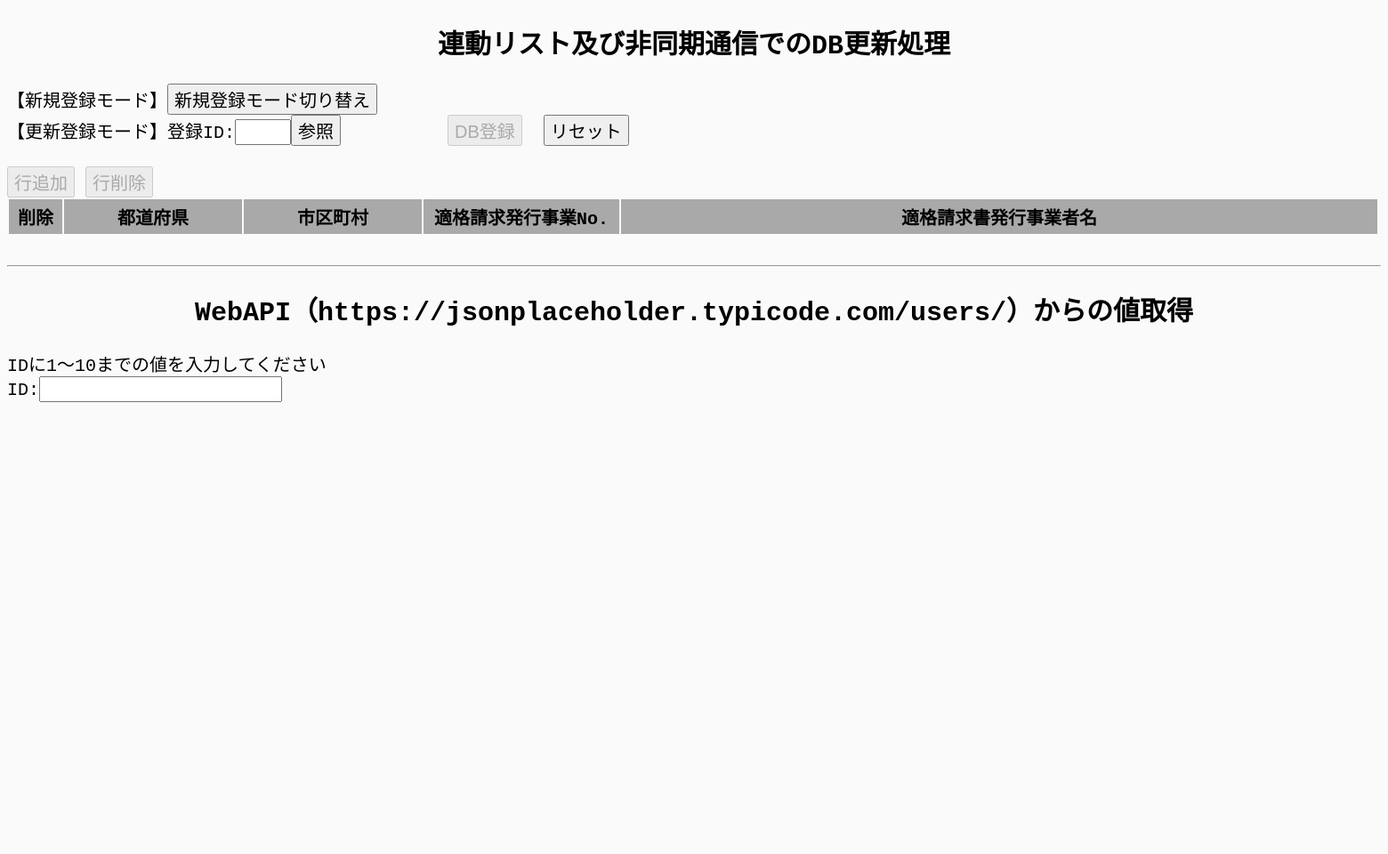
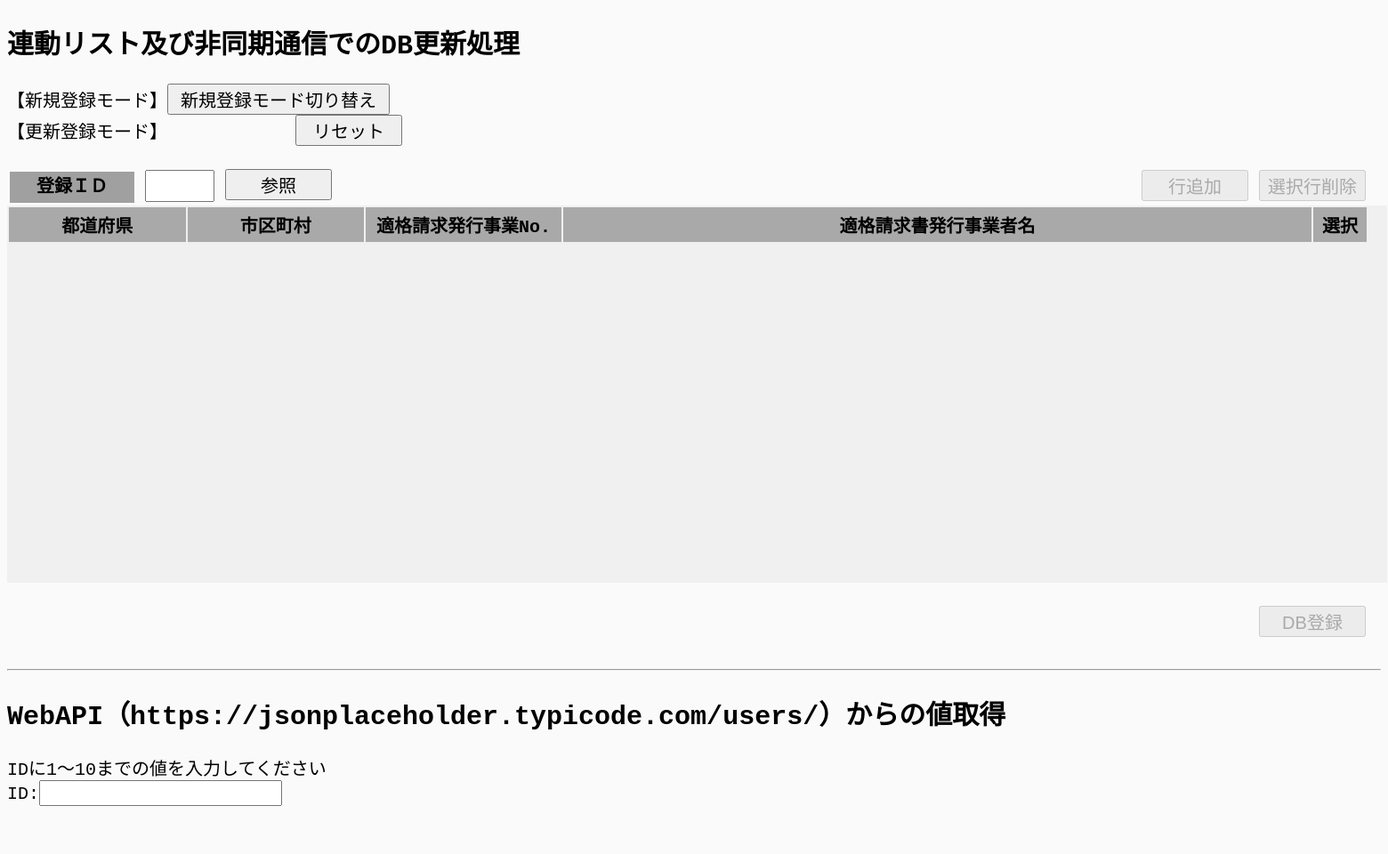
Before and after one commit to yusuke52/spaConfirm, a PHP site: page / in a window 1560 px wide. Shown: the whole page at 89% size. Before the commit the page ends 452 px from the top, so only its background shows below. Run offline with PHP 8.4, Linux system fonts and the light colour scheme; lists and menus that the app fills with data are empty.

Commit message:
適格請求書情報をDB更新機能に追加 レイアウト一部修正

```diff
--- a/index.html
+++ b/index.html
@@ -12,21 +12,37 @@
 
     <h2>連動リスト及び非同期通信でのDB更新処理</h2>
 
-    【新規登録モード】<button id="newRegist">新規登録モード切り替え</button><br>
-    【更新登録モード】登録ID:<input id="registID" type="number" style="width: 55px;" ></input><button id="dbSearch">参照</button>
+    【新規登録モード】<button id="newRegist" style="width: 250px;">新規登録モード切り替え</button><br>
+    【更新登録モード】
     &nbsp;&nbsp;&nbsp;&nbsp;&nbsp;&nbsp;&nbsp;&nbsp;
-    <button id="dbRegist">DB登録</button>&nbsp;&nbsp;<button id="reset">リセット</button><br>
+    &nbsp;&nbsp;<button id="reset">リセット</button><br>
     <br>
-    <button id="tableRowAdd">行追加</button>
-    <button id="tableRowDel">行削除</button><br>
+    <table>
+        <tr>
+            <td><label id="registIDTitle" style="width:140px; height:35px;font-weight:bold; text-align:center; display: inline-block; background-color: #A0A0A0;">登録ＩＤ</label>
+                <input id="registID" for="registIDTitle" type="number" style="width:70px; height:30px;"></input>
+                <button id="dbSearch">参照</button></td>
+            <td align="right"><button id="tableRowAdd">行追加</button>&nbsp;<button id="tableRowDel">選択行削除</button></td>
+        </tr>
+    </table>
 
+    <div class="table_box">
     <table id="sample-table">
-        <th style="width: 40px;">削除</th>
-        <th style="width: 180px;">都道府県</th>
-        <th style="width: 180px;">市区町村</th>
-        <th style="width: 200px;">適格請求発行事業No.</th>
-        <th style="width: 830px;">適格請求書発行事業者名</th>
+        <th class="sticky" style="width: 180px;">都道府県</th>
+        <th class="sticky" style="width: 180px;">市区町村</th>
+        <th class="sticky" style="width: 200px;">適格請求発行事業No.</th>
+        <th class="sticky" style="width: 830px;">適格請求書発行事業者名</th>
+        <th class="sticky" style="width: 40px;">選択</th>
     </table>
+    </div>
+    <br>
+    <table>
+        <tr>
+            <td align="right"><button id="dbRegist">DB登録</button></td>
+        </tr>
+    </table>
+
+
 
     <!-- 連動リスト原本（行追加時、リスト項目は以下の要素をコピーしたものを使用） -->
     <div hidden>
--- a/script/fetch_regist.php
+++ b/script/fetch_regist.php
@@ -34,14 +34,16 @@ try {
 	foreach(json_decode($raw) as $obj) {
 		$values .= $values!=='' ? ',' : '';
 		$rowNo = $obj->rowNo;
-		$values .= sprintf("(:registID%s,:rowNo%s,:prefecture%s,:city%s)", $rowNo, $rowNo, $rowNo, $rowNo);
+		$values .= sprintf("(:registID%s,:rowNo%s,:prefecture%s,:city%s,:tekikakuNo%s,:tekikakuName%s)", $rowNo, $rowNo, $rowNo, $rowNo, $rowNo, $rowNo);
 		$arr['registID'.$rowNo] = $registID;
 		$arr['rowNo'.$rowNo] = $obj->rowNo;
 		$arr['prefecture'.$rowNo] = $obj->prefecture;
 		$arr['city'.$rowNo] = $obj->city;
+		$arr['tekikakuNo'.$rowNo] = $obj->tekikakuNo;
+		$arr['tekikakuName'.$rowNo] = $obj->tekikakuName;
 	}
 
-	$stt = $db->prepare('insert into t_location (registID,rowNo,prefecture,city) values '.$values);
+	$stt = $db->prepare('insert into t_location (registID,rowNo,prefecture,city,tekikakuNo,tekikakuName) values '.$values);
 
 	//プレースホルダへ登録値のバインド
 	foreach($arr as $key => $value) $stt->bindValue(':'.$key, $value);
--- a/script/index.js
+++ b/script/index.js
@@ -69,17 +69,17 @@ const setCityListWithErrHandler = async (prefectureid, cityid) => {
 }
 
 //市区町村リスト取得メソッドのエラーハンドラ捕捉用ラッパーメソッド
-const setTekikaku = async (tekikakuCdElemId, tekikakuNameElemId) => {
+const setTekikaku = async (tekikakuNoElemId, tekikakuNameElemId) => {
 
     try{
-        let tekikakuCdElem = document.getElementById(tekikakuCdElemId);
+        let tekikakuNoElem = document.getElementById(tekikakuNoElemId);
         let tekikakuNameElem = document.getElementById(tekikakuNameElemId);
-        if (tekikakuCdElem.value.trim() == '') {
+        if (tekikakuNoElem.value.trim() == '') {
             tekikakuNameElem.innerText ='';
             return;
         }
 
-        let result = await common.getTekikaku(tekikakuCdElem.value);
+        let result = await common.getTekikaku(tekikakuNoElem.value);
 
         tekikakuNameElem.innerText = result.name;
 
@@ -96,27 +96,22 @@ const rowAdd = () => {
 
     //行追加
     const trElem = tableElem.tBodies[0].insertRow(-1);
-    //チェックボックス要素作成し、新規行へ追加
-    let cbElem = document.createElement("input");
-    cbElem.setAttribute('type','checkbox');
-    cbElem.id = 'selection'+listIndex;
-    cbElem.setAttribute('name','selection');
-    let cellElem = trElem.insertCell(0);
-    cellElem.setAttribute('align','center')
-    cellElem.appendChild(cbElem);
+    trElem.setAttribute('class', 'trDetail');
 
     //連動リスト原本（上位リスト）をコピーし、新規行へ追加
     let listElem = document.getElementById('prefectureMaster');
     let cloneListElem = listElem.cloneNode(true);
     cloneListElem.id = 'prefecture'+listIndex;
-    cellElem = trElem.insertCell(1);
+    let cellElem = trElem.insertCell(0);
+    cellElem.setAttribute('name','tdDetail');
     cellElem.appendChild(cloneListElem);
 
     //連動リスト原本（下位リスト）をコピーし、新規行へ追加
     listElem = document.getElementById('cityMaster');
     cloneListElem = listElem.cloneNode(true);
     cloneListElem.id = 'city'+listIndex;
-    cellElem = trElem.insertCell(2);
+    cellElem = trElem.insertCell(1);
+    cellElem.setAttribute('name','tdDetail');
     cellElem.appendChild(cloneListElem);
 
     //上位リストのonchangeイベントに、setCityList(エラー捕捉用)をバインド
@@ -126,27 +121,43 @@ const rowAdd = () => {
     let textElem = document.createElement("input");
     textElem.id = 'tekikakuNo'+listIndex;
     textElem.setAttribute('class', 'tekikakuNo');
-    cellElem = trElem.insertCell(3);
+    cellElem = trElem.insertCell(2);
+    cellElem.setAttribute('name','tdDetail');
     cellElem.appendChild(textElem);
 
     //ラベル要素作成し、適格請求書発行事業者名表示欄として新規行へ追加
     let labelElem = document.createElement("label");
     labelElem.id = 'tekikakuName'+listIndex;
     labelElem.setAttribute('class', 'tekikakuName');
-    cellElem = trElem.insertCell(4);
+    cellElem = trElem.insertCell(3);
+    cellElem.setAttribute('name','tdDetail');
     cellElem.appendChild(labelElem);
 
-    //上位リストのonchangeイベントに、setCityList(エラー捕捉用)をバインド
+    //onblurイベントに、setTekikakuをバインド
     document.getElementById('tekikakuNo'+listIndex).onblur = setTekikaku.bind(null, 'tekikakuNo'+listIndex, 'tekikakuName'+listIndex);
 
-    return {prefectureElemID:'prefecture'+listIndex, cityElemID:'city'+listIndex};
+    //チェックボックス要素作成し、新規行へ追加
+    let cbElem = document.createElement("input");
+    cbElem.setAttribute('type','checkbox');
+    cbElem.id = 'selection'+listIndex;
+    cbElem.setAttribute('name','selection');
+    cellElem = trElem.insertCell(4);
+    cellElem.setAttribute('name','tdDetail');
+    cellElem.setAttribute('align','center')
+    cellElem.appendChild(cbElem);
+
+    return {prefectureElemID:'prefecture'+listIndex,
+            cityElemID:'city'+listIndex,
+            tekikakuNoElemID:'tekikakuNo'+listIndex,
+            tekikakuNameElemID:'tekikakuName'+listIndex};
 
 }
 // 行追加ボタン押下時イベントリスナー
 document.getElementById('tableRowAdd').addEventListener('click', () => rowAdd());
 
 // 行削除ボタン押下時イベントリスナー
-document.getElementById('tableRowDel').addEventListener('click', () => {
+//document.getElementById('tableRowDel').addEventListener('click', () => {
+const rowDel = () => {
     //全行のリストボックス要素を取得
     const cbSelections = document.getElementsByName('selection');
     //チェックのついている行を削除
@@ -157,7 +168,10 @@ document.getElementById('tableRowDel').addEventListener('click', () => {
             elemTr.parentNode.deleteRow(elemTr.rowIndex);
         }
     }
-});
+}
+//行削除ボタン押下時イベントリスナー
+document.getElementById('tableRowDel').addEventListener('click', () => rowDel());
+
 
 //DB参照時メソッド
 const searchDB = async () => {
@@ -193,6 +207,8 @@ const searchDB = async () => {
             document.getElementById(result.prefectureElemID).value = data[i].prefecture;
             await setCityList(result.prefectureElemID, result.cityElemID);
             document.getElementById(result.cityElemID).value = data[i].city;
+            document.getElementById(result.tekikakuNoElemID).value = data[i].tekikakuNo;
+            document.getElementById(result.tekikakuNameElemID).innerText = data[i].tekikakuName;
         };
 
         //コントロールの入力可否設定
@@ -223,9 +239,11 @@ const registDB = async () => {
         for (let i = 1; i < rowElems.length; i++) {
             //対象行の各要素取得
             const tdElem = rowElems[i].children;
-            const chkboxElem = tdElem[0].children[0];
-            const prefectureElem = tdElem[1].children[0];
-            const cityElem = tdElem[2].children[0];
+            const prefectureElem = tdElem[0].children[0];
+            const cityElem = tdElem[1].children[0];
+            const tekikakuNoElem = tdElem[2].children[0];
+            const tekikakuNameElem = tdElem[3].children[0];
+            const chkboxElem = tdElem[4].children[0];
 
             //削除チェックボックスが選択されている行又は、上位リストが未選択の行は除外する。
             if (chkboxElem.checked) continue;
@@ -233,9 +251,22 @@ const registDB = async () => {
 
             //配列(tdArray)に、対象行の値を追加
             if (tdArray == null) {
-                tdArray = {[i] : {registID:registIDElem.value, rowNo:i, prefecture:prefectureElem.value, city:cityElem.value}} ;
+                tdArray = { [i] : {registID: registIDElem.value,
+                                   rowNo: i,
+                                   prefecture: prefectureElem.value,
+                                   city: cityElem.value,
+                                   tekikakuNo: tekikakuNoElem.value,
+                                   tekikakuName: tekikakuNameElem.innerText}
+                          };
             }else{
-                tdArray = Object.assign(tdArray, { [i] : {registID:registIDElem.value, rowNo:i, prefecture:prefectureElem.value, city:cityElem.value} });
+                tdArray = Object.assign( tdArray, { [i] : {registID: registIDElem.value,
+                                                           rowNo: i,
+                                                           prefecture: prefectureElem.value,
+                                                           city: cityElem.value,
+                                                           tekikakuNo: tekikakuNoElem.value,
+                                                           tekikakuName: tekikakuNameElem.innerText}
+                                                  }
+                                       );
             }
         }
 
@@ -254,6 +285,9 @@ const registDB = async () => {
 
         //登録されたデータの登録ID
         registIDElem.value = data.registID;
+
+        //行削除チェックボックスが選択されている行の削除
+        rowDel();
 
         window.alert(common.getMessage('inf002')+data.registID);
 
--- a/styles/style.css
+++ b/styles/style.css
@@ -6,27 +6,48 @@ html {
 
 h2 {
     font-size: 30px;
-    text-align: center;
+    text-align: left;
+}
+
+.table_box{
+    overflow-y: auto;
+    /* border: 2px solid #000000; */
+    height: 424px;
+    width:1551px;
+    background-color: #F0F0F0;  /* 背景色指定 */
+    -webkit-overflow-scrolling: touch;
 }
 
 table {
     font-size: 20px;
+    width: 1530px;
 }
 
 th {
     background-color: #A9A9A9;  /* 背景色指定 */
 }
+.sticky {
+    position: sticky;
+    top: 0;
+    left: 0;
+    border-top: none;
+}
 
-tr:nth-child(odd) {
+.trDetail:nth-child(odd) {
     background-color: #D3D3D3;  /* 背景色指定 */
 }
 
-th,td {
+th,td[name="tdDetail"] {
     padding: 5px 10px;      /* 余白指定 */
+    white-space: nowrap;
 }
 
 input,button,label,select {
     font-size: 20px;
+}
+
+button {
+    width: 120px;
 }
 
 .tekikakuNo {
```
Also changed, not shown: script/fetch_sel_tekikaku.php (+6 -1 lines), script/fetch_select.php (+13 -10 lines).
